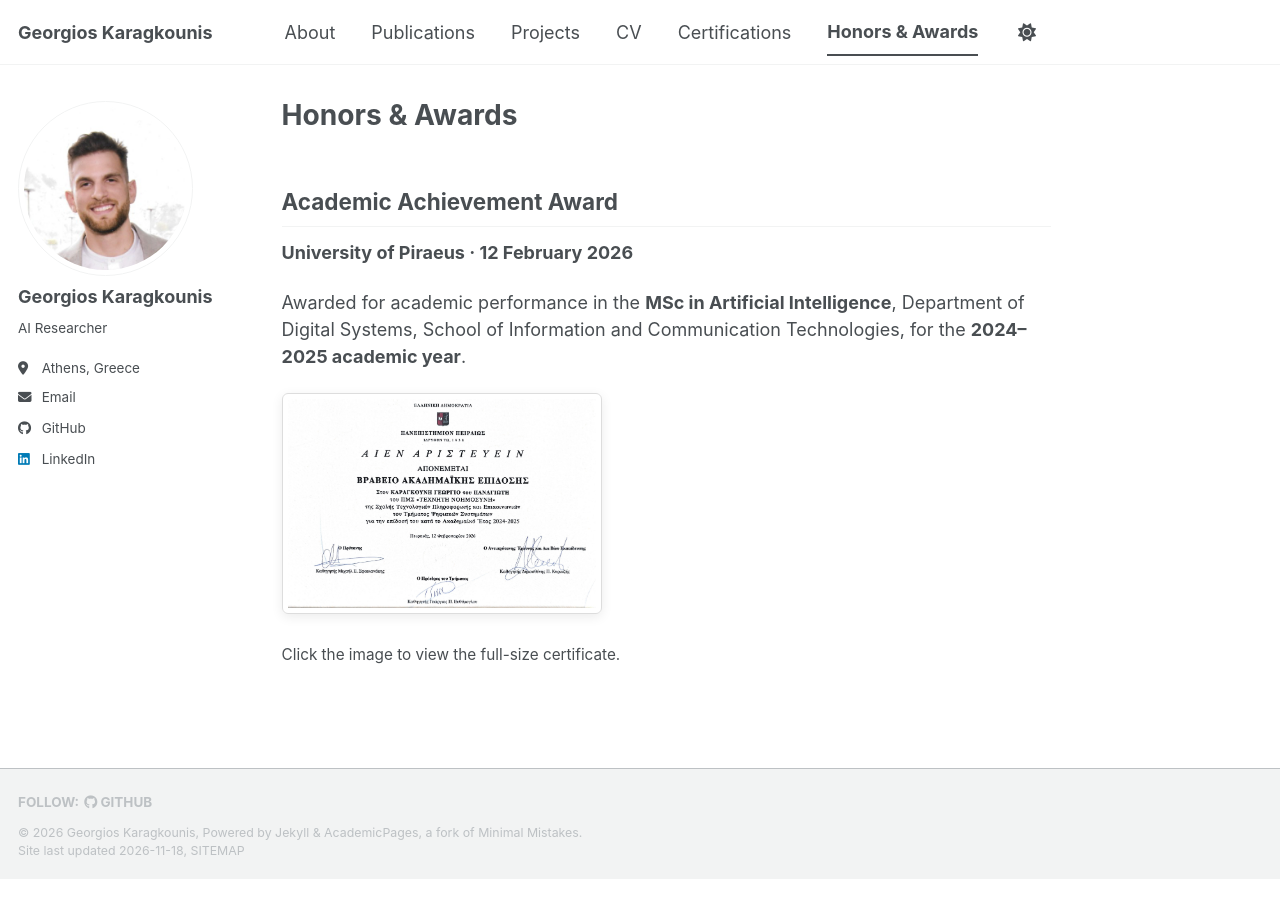
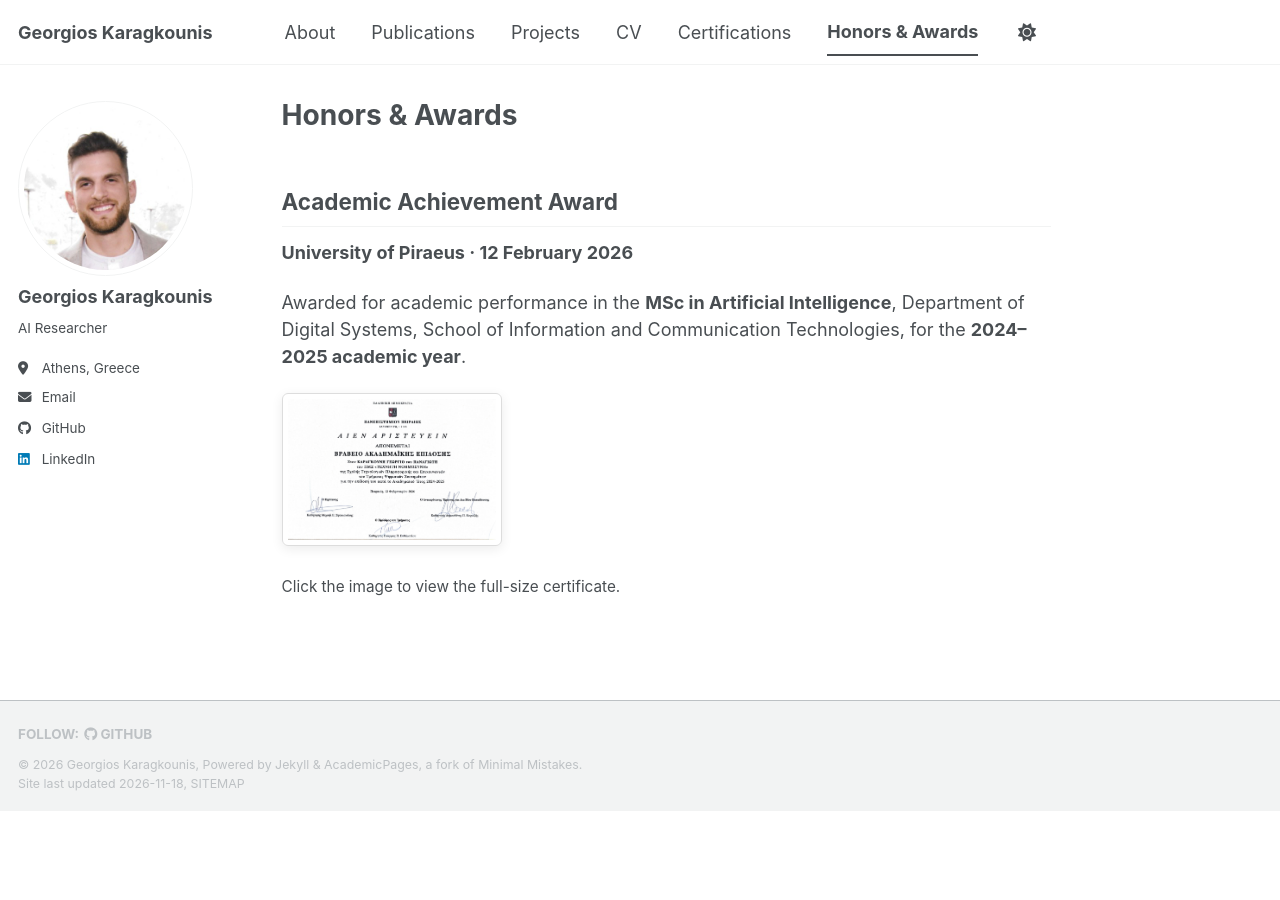
Before and after one commit to georgekaragounis/gkaragounis.github.io, a Jekyll site: the page built from _pages/awards.md, in a window 1280 px wide. Built offline with Jekyll 4.4.1, drawn with Linux system fonts in a browser that asks for light colours; a script bundle is joined from its source files by our own code; a style sheet for code colours, icons or effects is not loaded.

Commit message:
Reduce award thumbnail to 220px while retaining English description and image-only link

```diff
--- a/_pages/awards.md
+++ b/_pages/awards.md
@@ -12,6 +12,6 @@ author_profile: true
 Awarded for academic performance in the **MSc in Artificial Intelligence**, Department of Digital Systems, School of Information and Communication Technologies, for the **2024–2025 academic year**.
 
 <a href="{{ '/images/academic-achievement-award.jpg' | relative_url }}" target="_blank" rel="noopener noreferrer" aria-label="View the award certificate at full size" style="display:inline-block;max-width:100%;line-height:0;">
-  <img src="{{ '/images/academic-achievement-award.jpg' | relative_url }}" alt="Academic Achievement Award certificate awarded to Georgios Karagkounis" style="display:block;width:320px;max-width:100%;height:auto;border:1px solid #ddd;border-radius:6px;padding:5px;box-shadow:0 3px 12px rgba(0,0,0,0.08);" loading="lazy">
+  <img src="{{ '/images/academic-achievement-award.jpg' | relative_url }}" alt="Academic Achievement Award certificate awarded to Georgios Karagkounis" style="display:block;width:220px;max-width:100%;height:auto;border:1px solid #ddd;border-radius:6px;padding:5px;box-shadow:0 3px 12px rgba(0,0,0,0.08);" loading="lazy">
 </a>
 <p style="font-size:0.85em;margin-top:0.6em;">Click the image to view the full-size certificate.</p>
```
